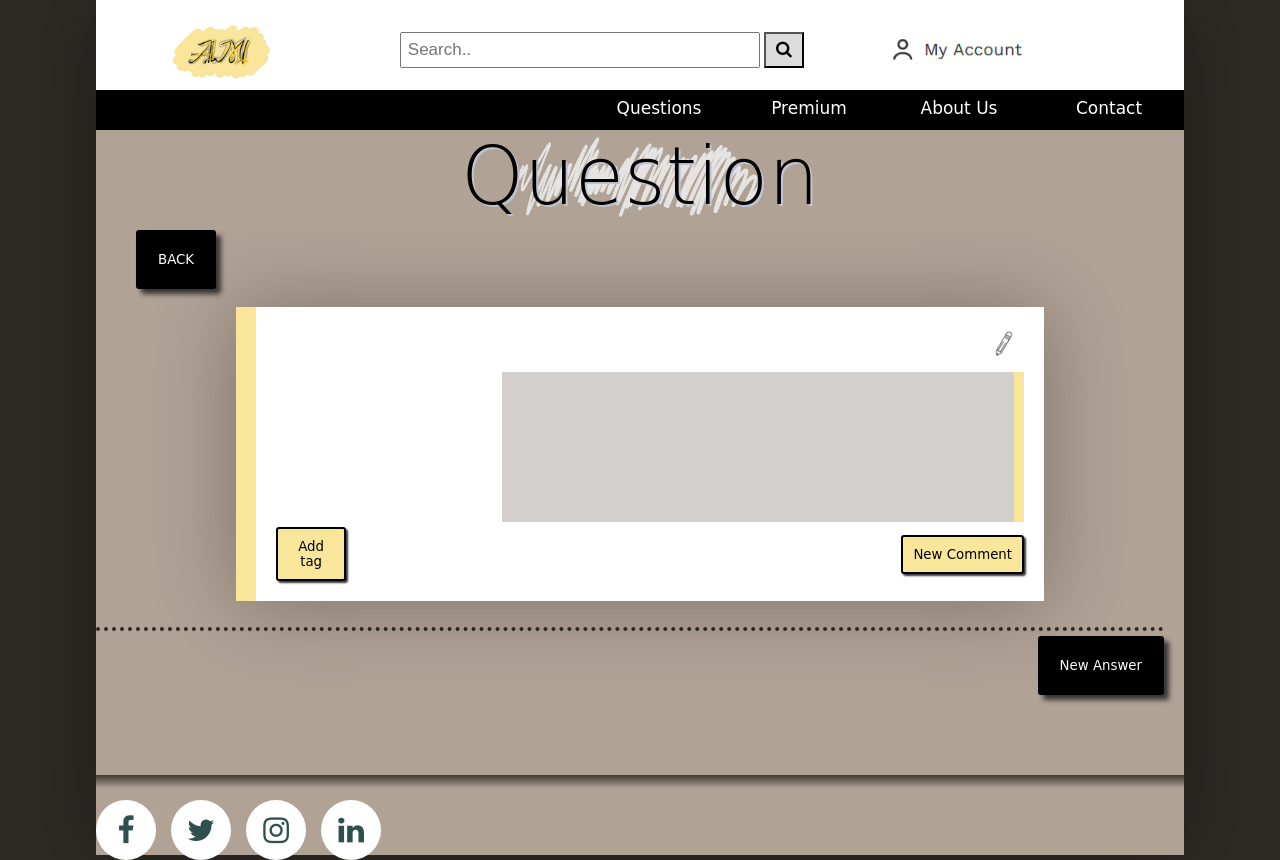
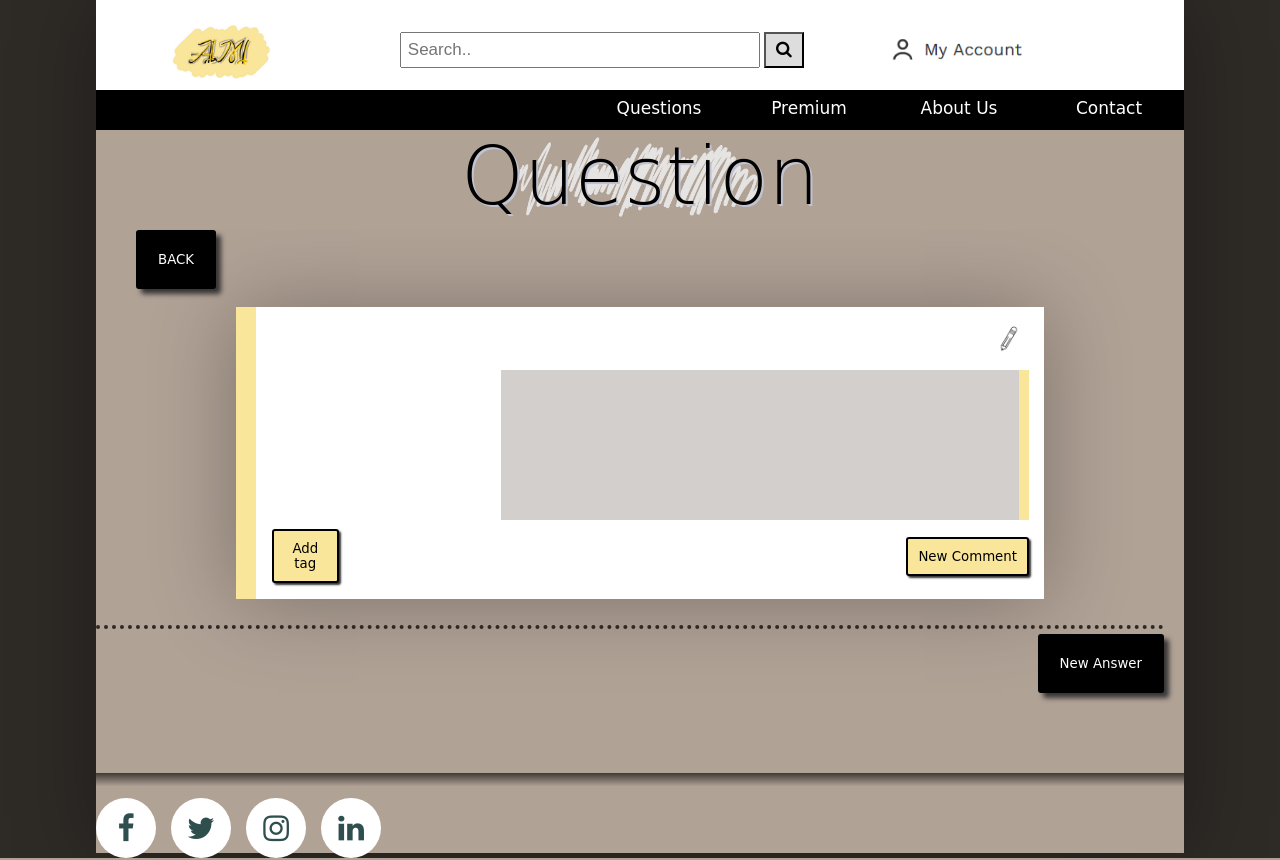
Before and after one commit to CodecoolGlobal/ask-mate-3-python-Elmaz-Doszaki, a Flask app: template templates/question.html in a window 1280 px wide. Run offline with Flask 2, Linux system fonts and the light colour scheme; the template is opened without the code that fills it, so the values that code supplies are empty; some web fonts are replaced.

Commit message:
modify card style

```diff
--- a/static/css_files/question.css
+++ b/static/css_files/question.css
@@ -28,9 +28,9 @@
   margin-right: 140px;
   background: #ffffff;
   border-left: 20px solid #f9e69b;
-  padding: 20px;
+  padding: 15px;
   display: grid;
-  grid-gap: 5px;
+  grid-gap: 8px;
   grid-template-columns: repeat(10,1fr);
   grid-template-rows: minmax(25px,40px) minmax(80px,150px) minmax(30px,auto);
   grid-template-areas:
@@ -92,7 +92,8 @@
 .add-tag {
   grid-area: tag-but;
   justify-self: center;
-  align-self: center;
+  align-self: end;
+  padding: 1px;
 }
 
 .tags {
```
